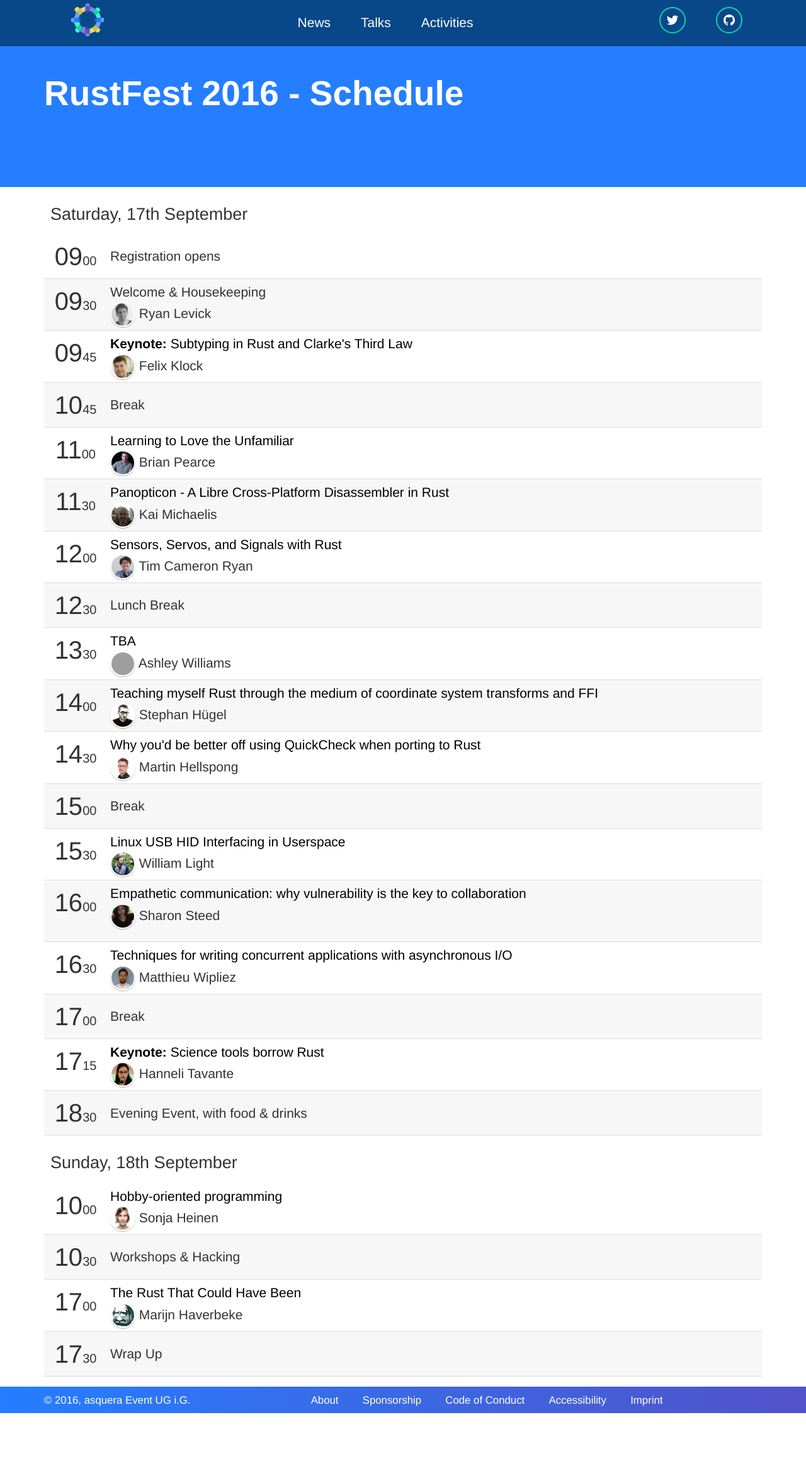
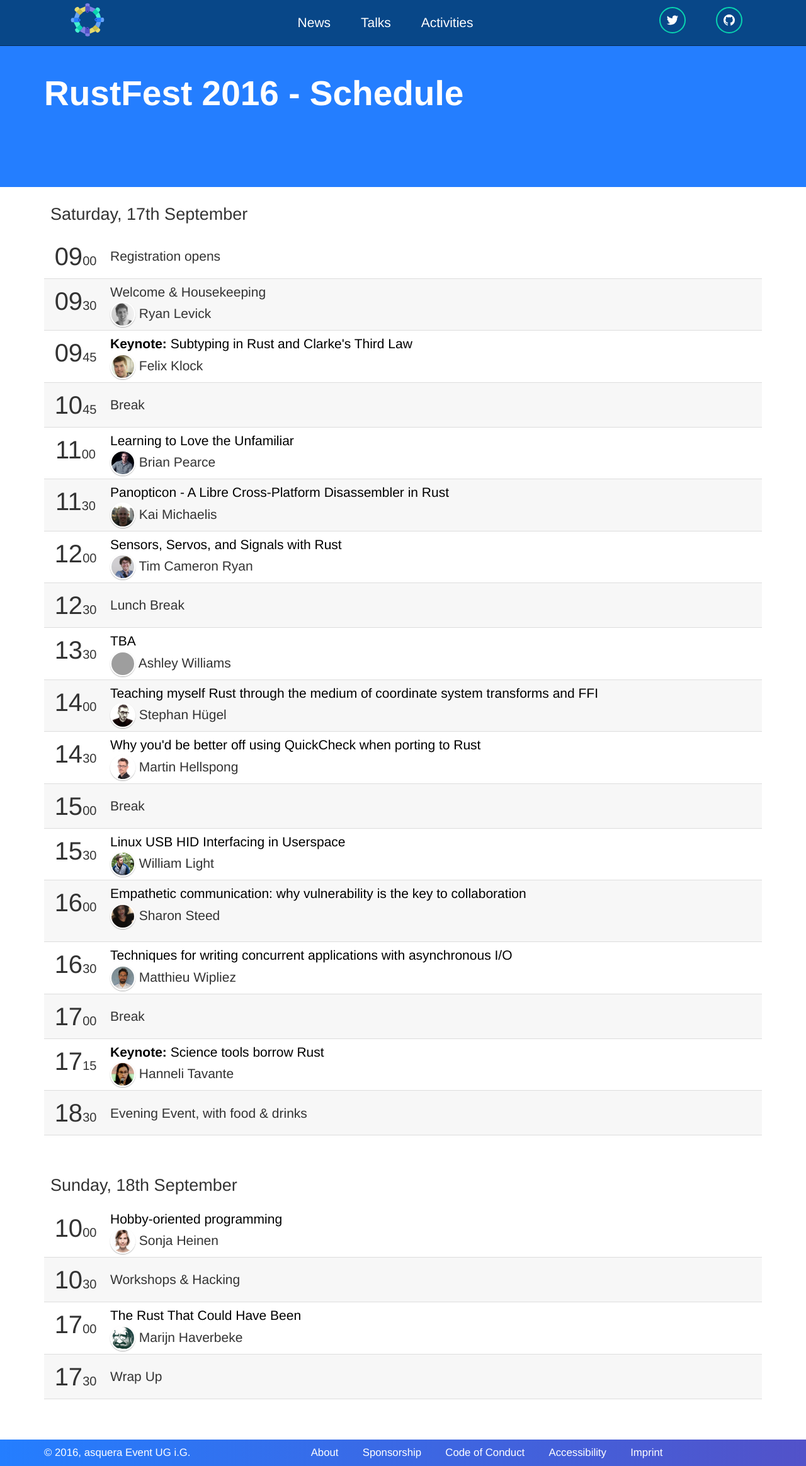
Before and after one commit to RustFestEU/blog.rustfest.eu, a Jekyll site: the page built from schedule.html, in a window 1280 px wide. Shown: the whole page at 63% size. Built offline with Jekyll 4.4.1, drawn with Linux system fonts in a browser that asks for light colours; before the commit the page ends 2244 px from its top, so only the background shows below that; grey boxes are pictures that could not be loaded.

Commit message:
Add margin after table

```diff
--- a/_sass/components/schedule.scss
+++ b/_sass/components/schedule.scss
@@ -22,6 +22,9 @@
   $card-border: 1px solid $card-border-color;
   $card-background: lighten($card-border-color, 10%);
 
+  table {
+    margin-bottom: 3em;
+  }
   td {
     vertical-align: top;
     padding: 5px;
```
